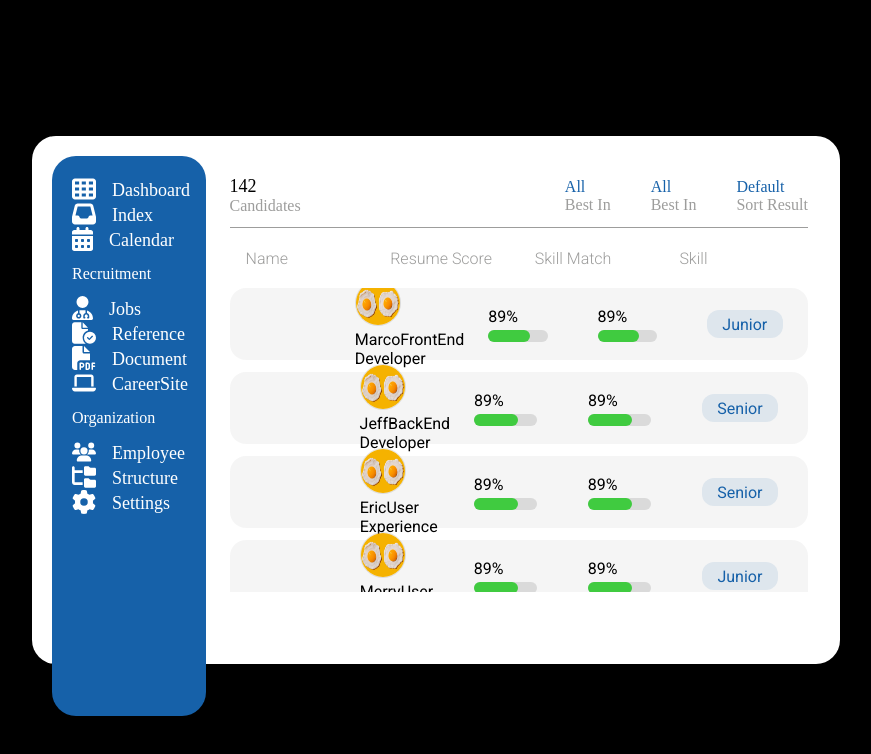
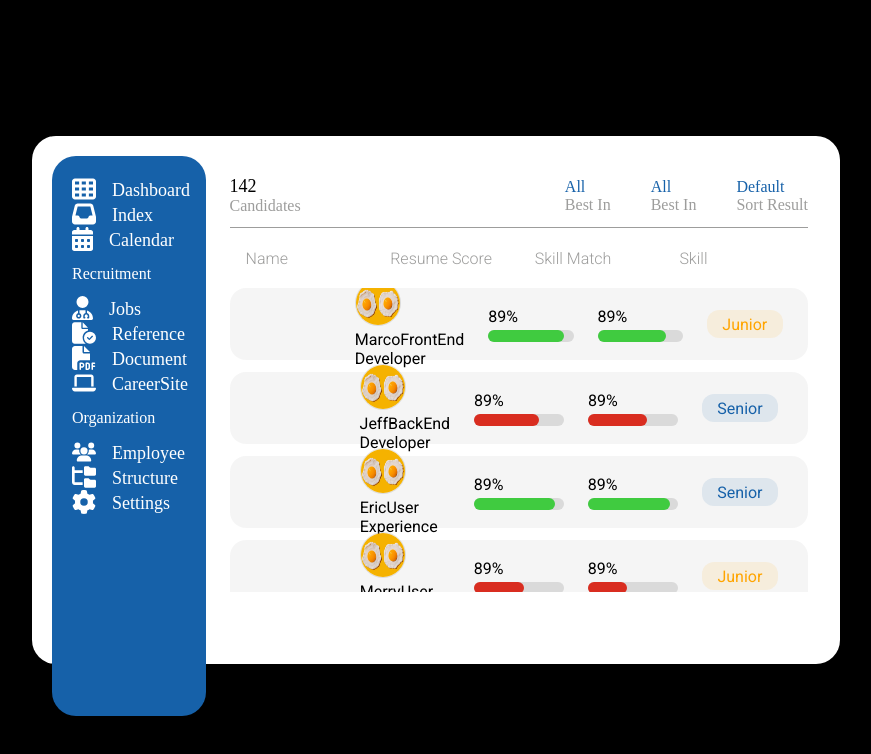
Before and after one commit to euntaek419/pagination, a Vue app: page /#/ in a window 1280 px wide. Shown: the top 754 px of the page, without its empty margins (204-1075 px from the left). Built offline with nearby package versions, Linux system fonts and the light colour scheme; a web font is replaced by a local one.

Commit message:
동적 컴포넌트 만들기 2

```diff
--- a/src/components/atoms/chart/BarChart copy.vue
+++ b/src/components/atoms/chart/BarChart_.vue
@@ -1,15 +1,27 @@
 <template>
-    <div class="bar-chart">
+    <div class="bar-chart_">
         <div class="bar-chart__container">
             <span class="bar-chart__container__value">89%</span>
             <div class="bar-chart__container__base">
-                <div class="gauge"></div>
+                <div v-if="data>=80" class="gauge" :style="{width: data + '%'}"></div>
+                <div v-else class="gauge" :style="{width: data + '%', backgroundColor: '#D92D20' }"></div>
             </div>
         </div>
     </div>
 </template>
 
-<script setup lang="ts"></script>
+<script setup lang="ts">
+import { toRefs } from 'vue'
+
+interface Props {
+    data:number
+}
+
+const props = defineProps<Props>()
+const { data } = toRefs(props)
+
+
+</script>
 
 <style lang="scss" scoped>
 .bar-chart {
--- a/src/components/mocules/List.vue
+++ b/src/components/mocules/List.vue
@@ -7,20 +7,21 @@
             <span class="duty">{{ data.userRole }}</span>
         </div>
         <div class="list__item">
-            <BarChart />
+            <BarChart :data="data.userResumeScore"/>
         </div>
         <div class="list__item">
-            <BarChart />
+            <BarChart :data="data.userSkillMatch"/>
         </div>
         <div class="list__item">
-            <div class="list__item__chip">{{ data.userSkill }}</div>
+            <div v-if="data.userSkill === 'Senior'" class="list__item__chip">{{ data.userSkill }}</div>
+            <div v-if="data.userSkill === 'Junior'" class="list__item__chip junior">{{ data.userSkill }}</div>
         </div>
     </div>
 
 </template>
 
 <script setup lang="ts">
-import BarChart from '@components/atoms/chart/BarChart copy.vue'
+import BarChart from '@components/atoms/chart/BarChart_.vue'
 import { toRefs } from 'vue'
 
 interface List {
@@ -105,6 +106,11 @@ const { data } = toRefs(props)
             color: $color-blue-000;
             background-color: rgba($color-blue-000, 0.1);
             border-radius: 12px;
+
+            &.junior{
+                color: orange;
+                background-color: rgba(orange, 0.1);
+            }
         }
     }
 }
```
